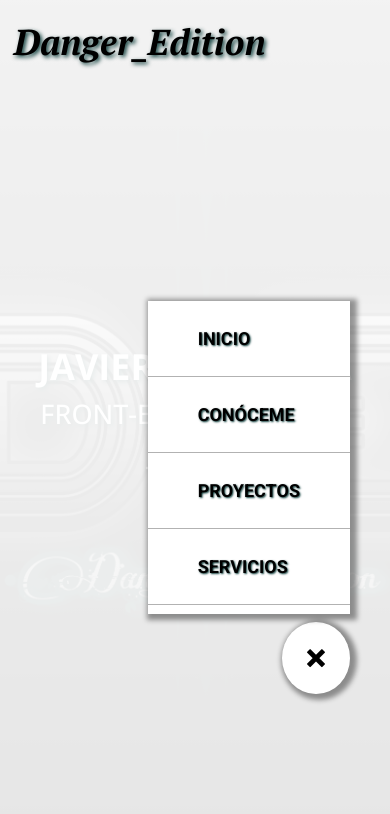
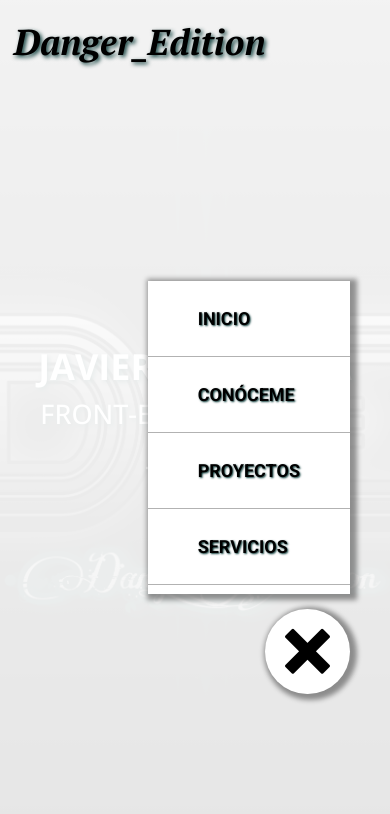
Before and after one commit to javier09carmona/dangercorporation.github.io, a plain HTML site: page index.html in a window 390 px wide. Both pictures are taken after a click on the button "Toggle navigation". Shown: the top 814 px of the page. Drawn offline with nearby package versions, Linux system fonts and the light colour scheme; files whose address does not match are found by name.

Commit message:
initial commit

```diff
--- a/css/style.css
+++ b/css/style.css
@@ -33,7 +33,7 @@ a{
       align-items: flex-start;
     }
     #nav{
-      padding: 25px;
+      padding: 20px;
       position: fixed;
       bottom: 150px;
       right: 40px;
@@ -44,10 +44,11 @@ a{
     }
     .icon-menu{
       color: #000;
+      font-size: 45px;
     }
     #navbarCollapse{
       position: fixed;
-      bottom: 230px;
+      bottom: 250px;
       right: 40px;
       background-color: #fff;
 
```
